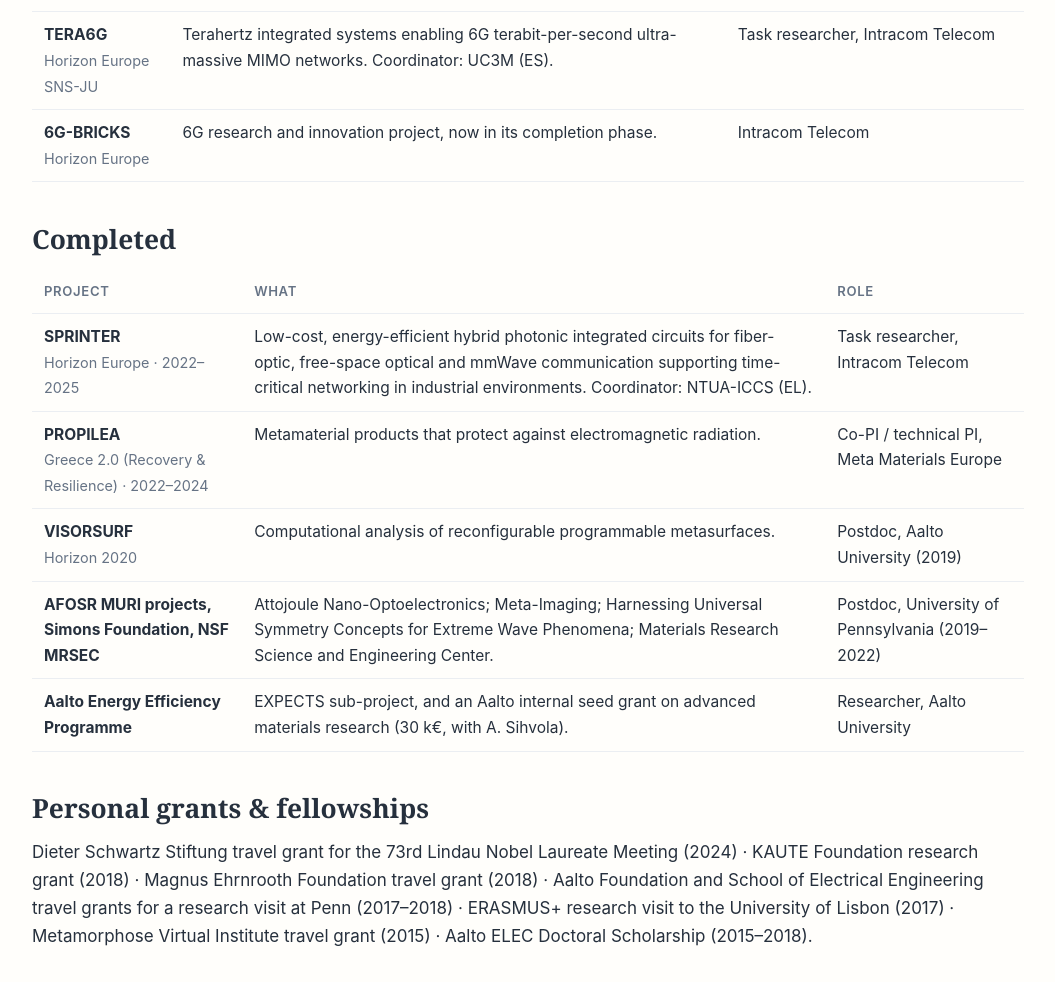
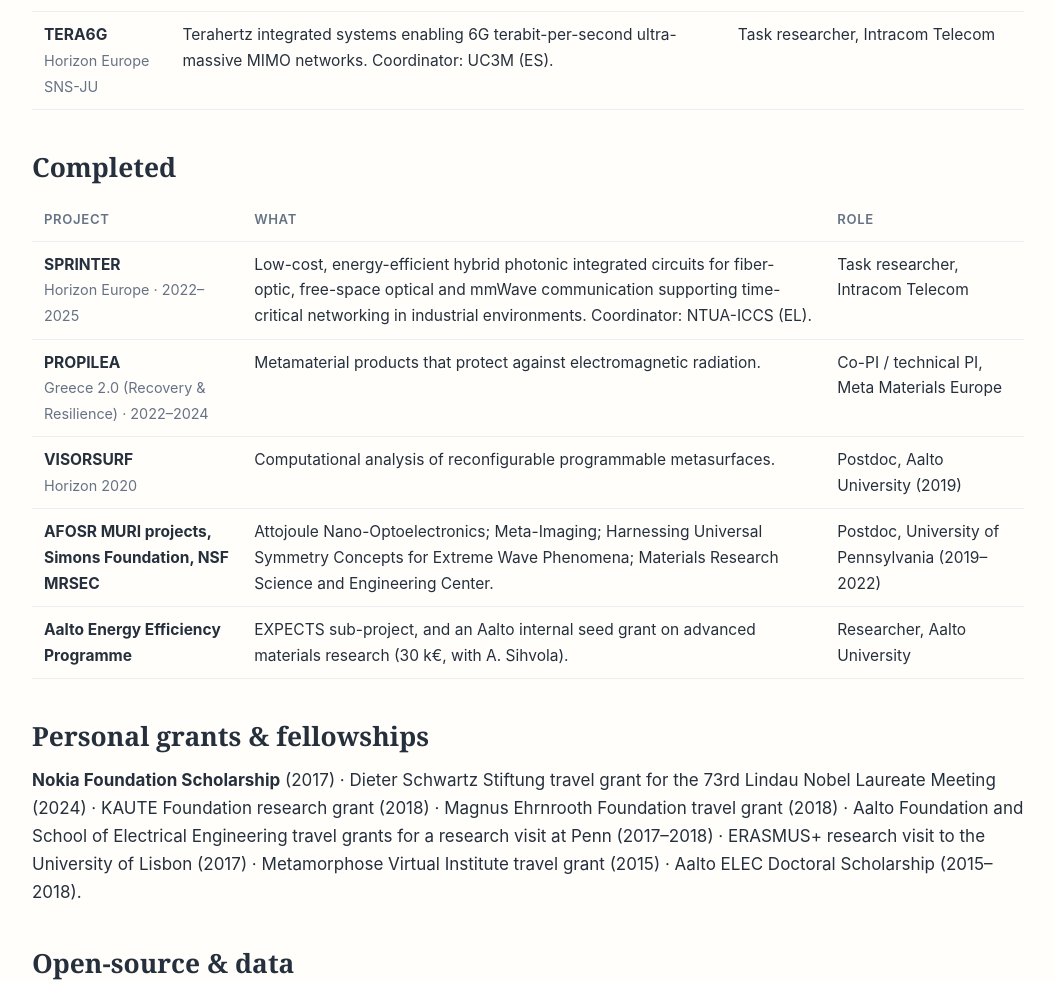
Before and after one commit to dtzarouc/dtzarouc.github.io, a plain HTML site: page projects.html in a window 1280 px wide. Shown: the part 603-1585 px from the top of the page, without its empty margins (112-1167 px from the left). Drawn offline with Linux system fonts and the light colour scheme.

Commit message:
Update projects.html

```diff
--- a/projects.html
+++ b/projects.html
@@ -17,7 +17,6 @@
 <tr><td><b>AVALON</b><br><span class="note">European Defence Fund</span></td><td>Underwater optical wireless communication network architecture empowered by advanced optical materials for sea-border protection and deep-sea exploration. My part: metasurface-powered underwater communications.</td><td>Consulting scientist, NHRF (since Dec 2025). Co-PI and proposal co-author at Meta Materials Europe, 2024.</td></tr>
 <tr><td><b>TERRAMETA</b><br><span class="note">Horizon Europe SNS-JU</span></td><td>Terahertz reconfigurable metasurfaces for ultra-high-rate wireless communications. Coordinator: INESC TEC (PT).</td><td>Task researcher, Intracom Telecom</td></tr>
 <tr><td><b>TERA6G</b><br><span class="note">Horizon Europe SNS-JU</span></td><td>Terahertz integrated systems enabling 6G terabit-per-second ultra-massive MIMO networks. Coordinator: UC3M (ES).</td><td>Task researcher, Intracom Telecom</td></tr>
-<tr><td><b>6G-BRICKS</b><br><span class="note">Horizon Europe</span></td><td>6G research and innovation project, now in its completion phase.</td><td>Intracom Telecom</td></tr>
 </table>
 <h2>Completed</h2>
 <table class="clean">
@@ -29,7 +28,7 @@
 <tr><td><b>Aalto Energy Efficiency Programme</b></td><td>EXPECTS sub-project, and an Aalto internal seed grant on advanced materials research (30&nbsp;k€, with A.&nbsp;Sihvola).</td><td>Researcher, Aalto University</td></tr>
 </table>
 <h2>Personal grants &amp; fellowships</h2>
-<p>Dieter Schwartz Stiftung travel grant for the 73rd Lindau Nobel Laureate Meeting (2024) · KAUTE Foundation research grant (2018) · Magnus Ehrnrooth Foundation travel grant (2018) · Aalto Foundation and School of Electrical Engineering travel grants for a research visit at Penn (2017–2018) · ERASMUS+ research visit to the University of Lisbon (2017) · Metamorphose Virtual Institute travel grant (2015) · Aalto ELEC Doctoral Scholarship (2015–2018).</p>
+<p><b>Nokia Foundation Scholarship</b> (2017) · Dieter Schwartz Stiftung travel grant for the 73rd Lindau Nobel Laureate Meeting (2024) · KAUTE Foundation research grant (2018) · Magnus Ehrnrooth Foundation travel grant (2018) · Aalto Foundation and School of Electrical Engineering travel grants for a research visit at Penn (2017–2018) · ERASMUS+ research visit to the University of Lisbon (2017) · Metamorphose Virtual Institute travel grant (2015) · Aalto ELEC Doctoral Scholarship (2015–2018).</p>
 <h2>Open-source &amp; data</h2>
 <ul>
 <li><a href="https://github.com/dtzarouc/wavecheck">wavecheck</a>: open research code in Python (v0.1, 2026).</li>
```
